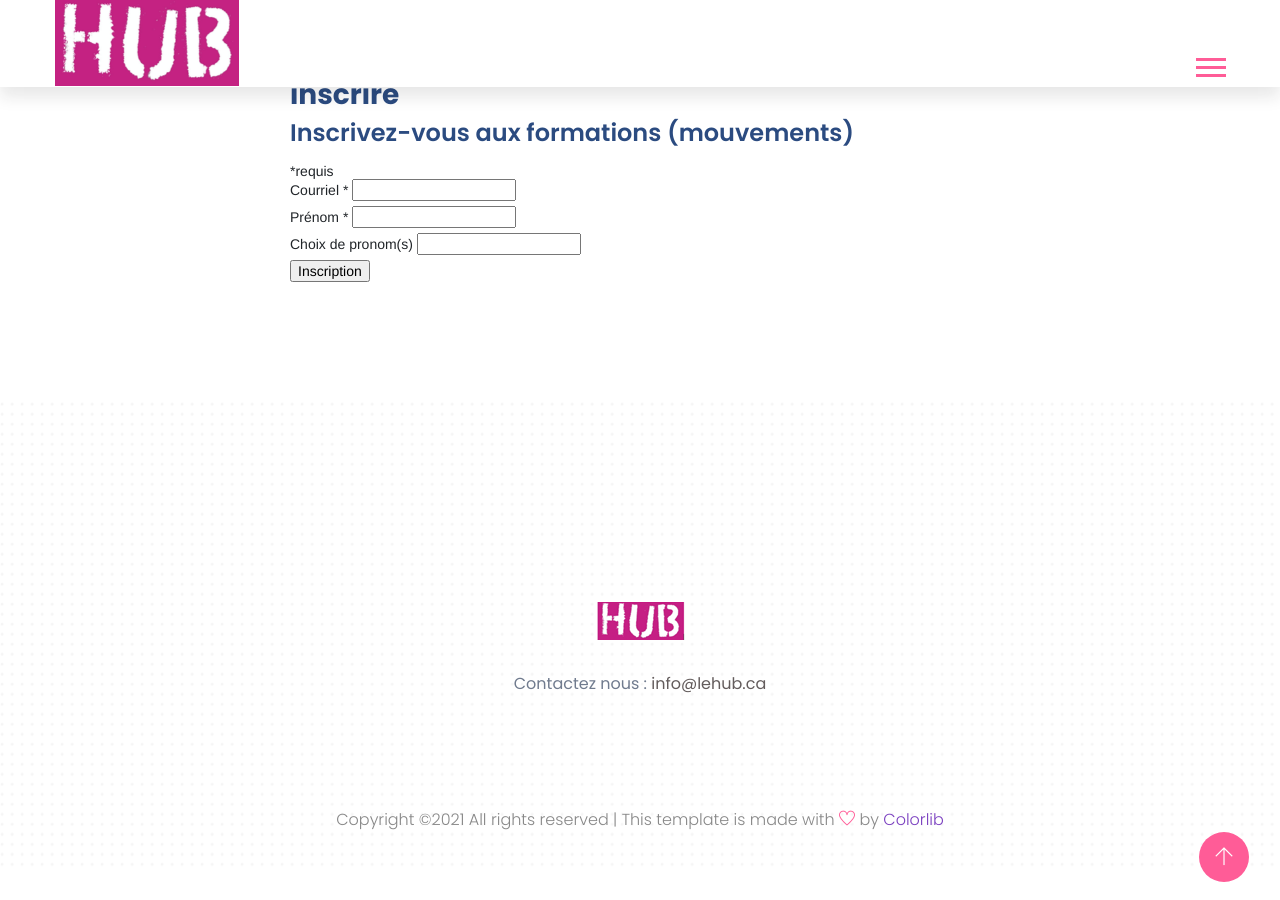
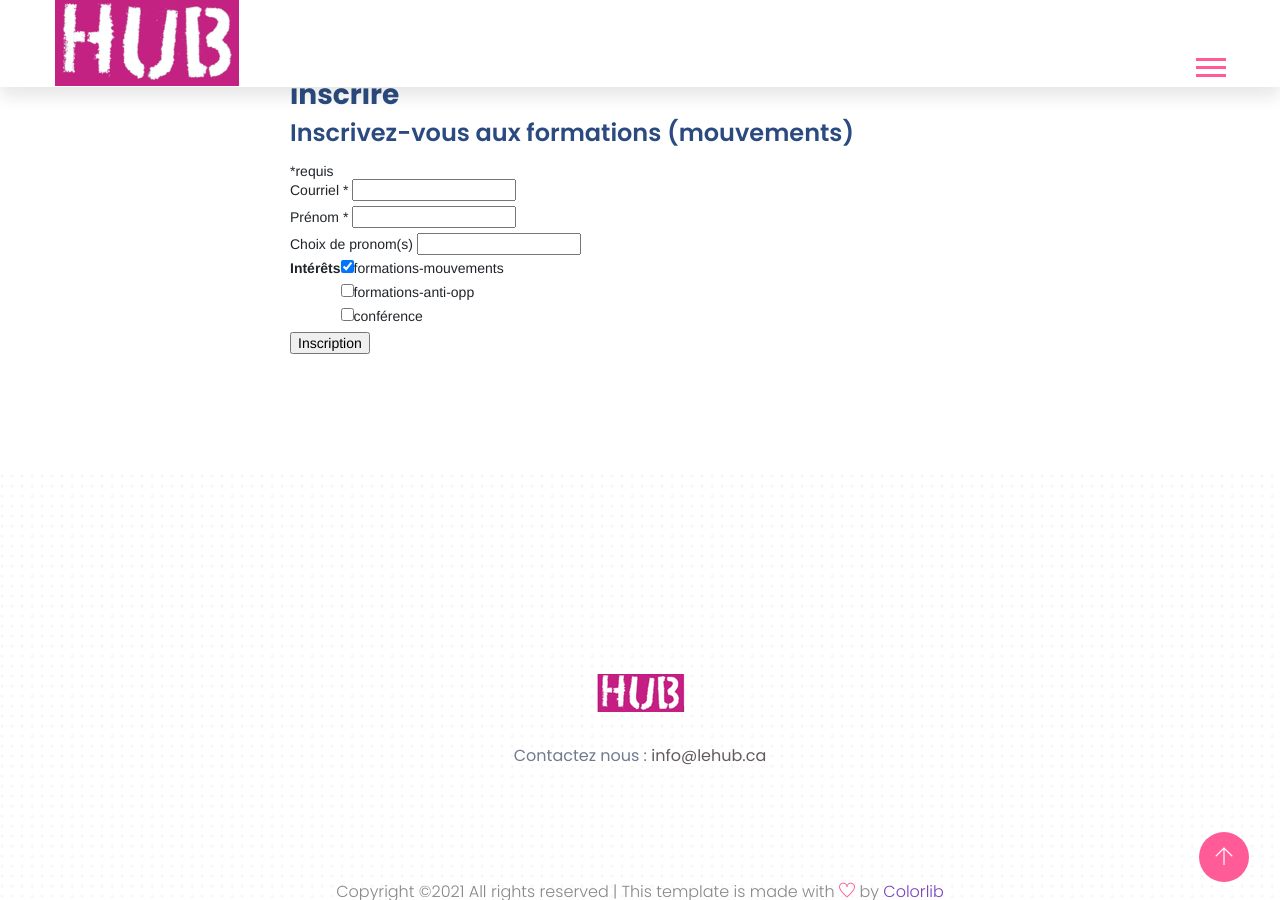
Before and after one commit to LeHubca/lehub-website, a Jekyll site: the page built from docs/_posts/2021-02-12-formations.md, in a window 1280 px wide and 900 px high, scrolled down 2505 px. Built offline with Jekyll 4.4.1, drawn with Linux system fonts in a browser that asks for light colours; comment, search, counter and statistics services are not loaded.

Commit message:
Update Secondary Pages “2021-02-12-formations”

```diff
--- a/docs/_posts/2021-02-12-formations.md
+++ b/docs/_posts/2021-02-12-formations.md
@@ -75,8 +75,8 @@ Ashley Torres est une leader des étudiant.es pour la justice climatique au Qué
 	<label for="mce-LNAME">Choix de pronom(s) </label>
 	<input type="text" value="" name="LNAME" class="" id="mce-LNAME">
 </div>
-<div class="mc-field-group input-group" style="display:none">
-    <strong>Intérêts </strong>
+<div class="mc-field-group input-group">
+    <strong>Intérêts</strong>
     <ul><li><input type="checkbox" value="1" name="group\[80305]\[1]" id="mce-group\[80305]-80305-0" checked><label for="mce-group[80305]-80305-0">formations-mouvements</label></li>
 <li><input type="checkbox" value="2" name="group[80305][2]" id="mce-group[80305]-80305-1"><label for="mce-group[80305]-80305-1">formations-anti-opp</label></li>
 <li><input type="checkbox" value="4" name="group[80305][4]" id="mce-group[80305]-80305-2"><label for="mce-group[80305]-80305-2">conférence</label></li>
```
